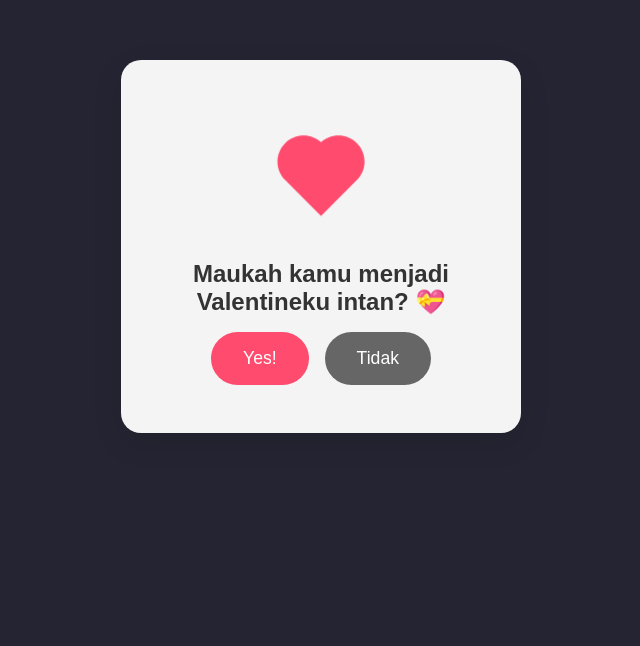
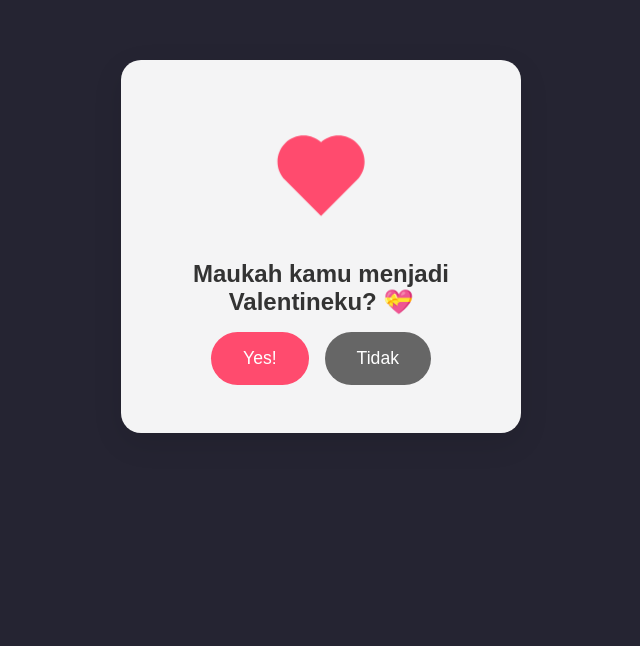
Before and after one commit to ArthaaTude/Valentine, a plain HTML site: page index.html in a window 1280 px wide. Shown: the part 154-800 px from the top of the page, without its empty margins (319-959 px from the left). Drawn offline with Linux system fonts and the light colour scheme.

Commit message:
Update index.html

```diff
--- a/index.html
+++ b/index.html
@@ -199,7 +199,7 @@
 
           <div class="question active" id="q1">
 <!--             ubah nama  -->
-            <h1 class="message">Maukah kamu menjadi Valentineku intan? 💝</h1>
+            <h1 class="message">Maukah kamu menjadi Valentineku? 💝</h1>
             <div class="btn-container">
               <button class="btn" onclick="nextQuestion(true, 1)">Yes!</button>
               <div class="no-btn-container">
```
